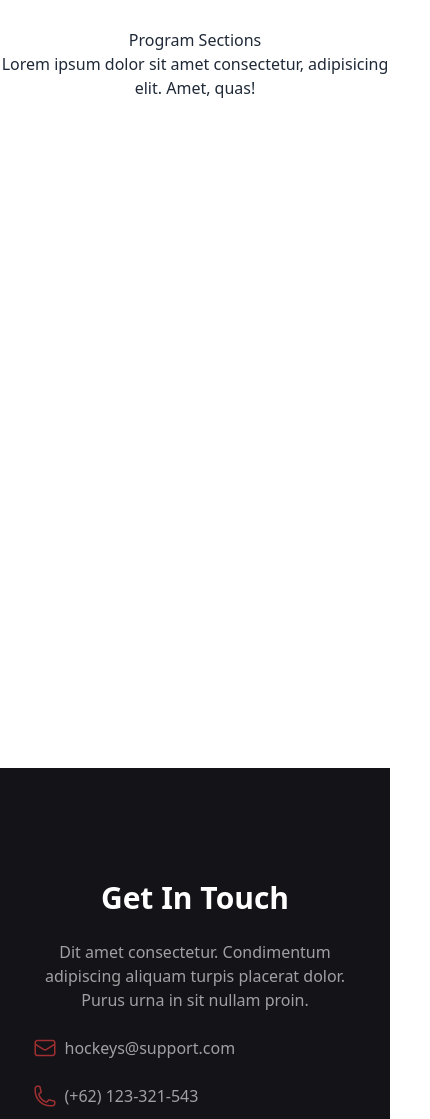
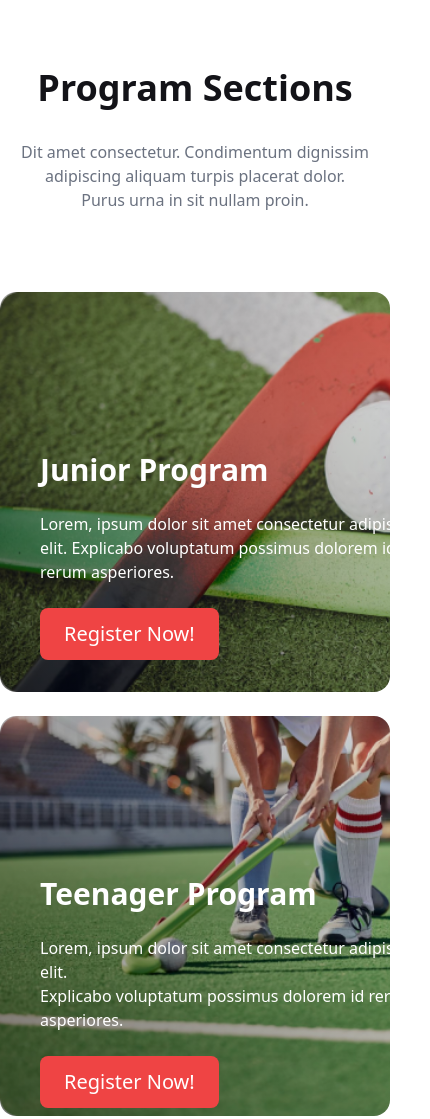
Before and after one commit to Hasinazaman/hockeys-tailwind-assignment-3, a plain HTML site: page inde.html in a window 390 px wide. Shown: the top 1119 px of the page, 430 px wide, since content can reach past the window. Drawn offline with nearby package versions, Linux system fonts and the light colour scheme.

Commit message:
program sections are responsive fully done

```diff
--- a/inde.html
+++ b/inde.html
@@ -30,6 +30,7 @@
 <!-- hockey's banner area end -->
 
 <!-- main area start -->
+<main class="lg:w-5/6 mx-auto my-10">
 
 <!-- professional hockey's club area start -->
 <section>
@@ -43,37 +44,37 @@
 
 <section class="py-7">
 
-    <div class="text-center">
-        <h1 class="">Program Sections</h1>
-        <p class="">Lorem ipsum dolor sit amet consectetur, adipisicing elit. Amet, quas!</p>
+    <div class="text-center space-y-8 mb-20">
+        <h1 class="text-4xl font-extrabold text-[#131318]">Program Sections</h1>
+        <p class="text-base font-medium text-gray-500  ">Dit amet consectetur. Condimentum dignissim adipiscing aliquam turpis placerat dolor.<br> Purus urna in sit nullam proin. </p>
     </div>
 
-<div class="grid grid-cols-1  lg:grid-cols-2 gap-4">
+<div class="grid grid-cols-1  lg:grid-cols-2  gap-6 ">
 
-<div class="col-span-1 bg-[linear-gradient(45deg,rgba(0,0,0,0.5),rgba(0,0,0,0.1)),url(./images/2.png)]">
+<div class="bg-no-repeat min-h-[400px] bg-[linear-gradient(45deg,rgba(0,0,0,0.5),rgba(0,0,0,0.1)),url(./images/2.png)] bg-cover rounded-2xl">
 
-    <div class=" text-white space-y-3">
-        <h1>Junior Program</h1>
-        <p>Lorem, ipsum dolor sit amet consectetur adipisicing elit. Explicabo voluptatum possimus dolorem id rerum asperiores.</p>
-        <button>Register Now!</button>
+    <div class=" text-white space-y-6 translate-x-10 translate-y-40  ">
+        <h1 class="text-3xl font-extrabold">Junior Program</h1>
+        <p class="text-base font-medium">Lorem, ipsum dolor sit amet consectetur adipisicing<br> elit. Explicabo voluptatum possimus dolorem id rerum asperiores.</p>
+        <button class="text-xl py-3 px-6 rounded-lg bg-red-500">Register Now!</button>
     </div>
 </div>
 
-<div class="col-span-1">
+<div class="bg-no-repeat h-[400px] bg-[linear-gradient(45deg,rgba(0,0,0,0.5),rgba(0,0,0,0.1)),url(./images/3.png)] bg-cover rounded-2xl">
 
-    <div class="text-white space-y-3">
-        <h1>Teenager Program</h1>
-        <p>Lorem, ipsum dolor sit amet consectetur adipisicing elit. Explicabo voluptatum possimus dolorem id rerum asperiores.</p>
-        <button>Register Now!</button>
+    <div class="text-white space-y-6 translate-x-10 translate-y-40">
+        <h1  class="text-3xl font-extrabold">Teenager Program</h1>
+        <p  class="text-base font-medium">Lorem, ipsum dolor sit amet consectetur adipisicing elit.<br> Explicabo voluptatum possimus dolorem id rerum asperiores.</p>
+        <button  class="text-xl py-3 px-6 rounded-lg bg-red-500">Register Now!</button>
     </div>
 </div>
 
-<div class="col-span-2">
+<div class="lg:col-span-2  h-[400px]  bg-no-repeat bg-[linear-gradient(45deg,rgba(0,0,0,0.5),rgba(0,0,0,0.1)),url(./images/4.png)] bg-cover rounded-2xl">
 
-    <div class="text-white space-y-3">
-        <h1>Professional Program</h1>
-        <p>Lorem, ipsum dolor sit amet consectetur adipisicing elit. Explicabo voluptatum possimus dolorem id rerum asperiores.</p>
-        <button>Register Now!</button>
+    <div class="text-white space-y-6 translate-x-10 translate-y-40">
+        <h1  class="text-3xl font-extrabold">Professional Program</h1>
+        <p  class="text-base font-medium">Lorem, ipsum dolor sit amet consectetur adipisicing elit.<br> Explicabo voluptatum possimus dolorem id rerum asperiores.</p>
+        <button  class="text-xl py-3 px-6 rounded-lg bg-red-500">Register Now!</button>
     </div>
 </div>
 
@@ -121,6 +122,7 @@
 
 <!-- get in touch area end -->
 
+</main>
 <!-- main area end -->
 
 
@@ -130,14 +132,16 @@
 
         <div class="flex gap-y-20 flex-col lg:flex-row w-5/6 mx-auto">
 
-            <div class="w-full space-y-6 text-center lg:text-start lg:w-2/5">
+            <div class="w-full space-y-6 text-center  lg:text-start lg:w-2/5">
                 <h1 class="text-3xl font-extrabold text-white">Get In Touch</h1>
                 <p class="text-white opacity-60">Dit amet consectetur. Condimentum <br> adipiscing aliquam turpis placerat dolor.<br> Purus urna in sit nullam proin. </p>
-                <p class="text-white opacity-60 flex"> <img class="pr-2" src="Images/Frame.png" alt="">    hockeys@support.com</p>
 
-                <p class="text-white opacity-60 flex"><img class="pr-2" src="Images/Frame (1).png" alt="">
-                        (+62) 123-321-543</p>
-            </div>
+            <p class="text-white opacity-60 flex justify-center"> <img class="pr-2" src="Images/Frame.png" alt="">hockeys@support.com</p>
+
+            <p class="text-white opacity-60 flex justify-center"><img class="pr-2" src="Images/Frame (1).png" alt="">(+62) 123-321-543</p>
+
+          </div>
+
 
             <div class="w-full lg:w-2/5 flex lg:text-start text-center justify-center">
 
```
